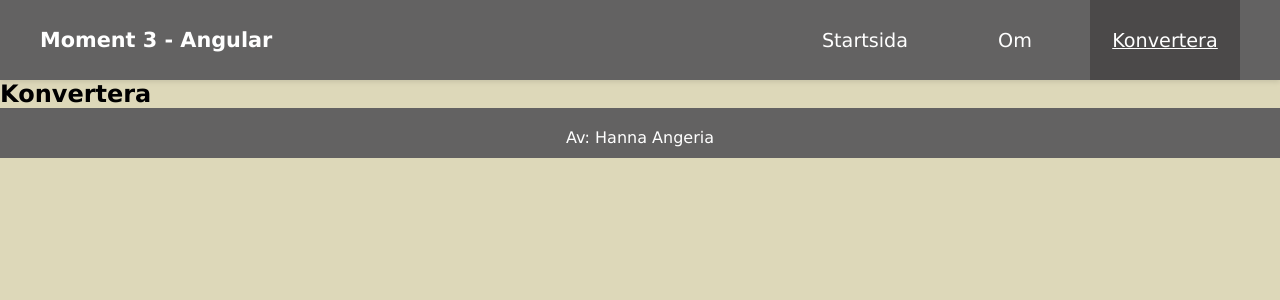
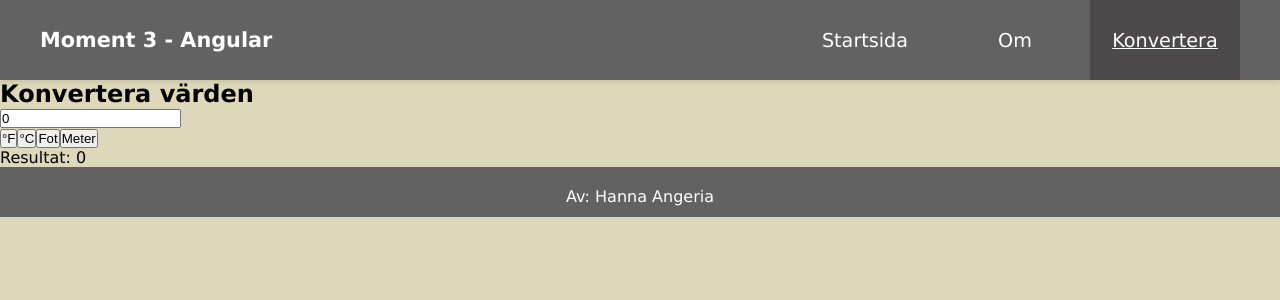
Before and after one commit to haan2402/moment3-typescript, an Angular app: page /convert in a window 1280 px wide. Shown: the top 300 px of the page. Built offline with nearby package versions, Linux system fonts and the light colour scheme.

Commit message:
gjort komponent till att konvertera olika värden samt lagt in kod på convert html sida

```diff
--- a/src/app/convert/convert.component.html
+++ b/src/app/convert/convert.component.html
@@ -1 +1,17 @@
-<h2>Konvertera</h2>
+<h2>Konvertera värden</h2>
+
+<div>
+    <label for="value"></label>
+    <input type="number" id="value" [(ngModel)]="value" placeholder="Skriv in värde...">
+</div>
+
+<div>
+    <button (click)="celsiusToFahrenheit()">°F</button>
+    <button (click)="fahrenheitToCelsius()">°C</button>
+    <button (click)="meterToFeet()">Fot</button>
+    <button (click)="feetToMeter()">Meter</button>
+</div>
+
+<div>
+    <p>Resultat: {{ result }}</p>
+</div>
--- a/src/app/convert/convert.component.ts
+++ b/src/app/convert/convert.component.ts
@@ -1,11 +1,32 @@
 import { Component } from '@angular/core';
+import { FormsModule } from '@angular/forms';
 
 @Component({
   selector: 'app-convert',
-  imports: [],
+  imports: [FormsModule],
   templateUrl: './convert.component.html',
   styleUrl: './convert.component.css'
 })
 export class ConvertComponent {
 
+  //properties
+  value: number = 0;
+  result: number = 0;
+
+  //methods to convert
+  celsiusToFahrenheit(): void {
+    this.result = this.value * 9/5 + 32;
+  }
+
+ fahrenheitToCelsius(): void {
+  this.result = (this.value - 32) * (5/9);
+  }
+
+  meterToFeet(): void {
+    this.result = this.value * 3.2808;
+  }
+
+  feetToMeter(): void {
+    this.result = this.value / 3.2808;
+  }
 }
```
